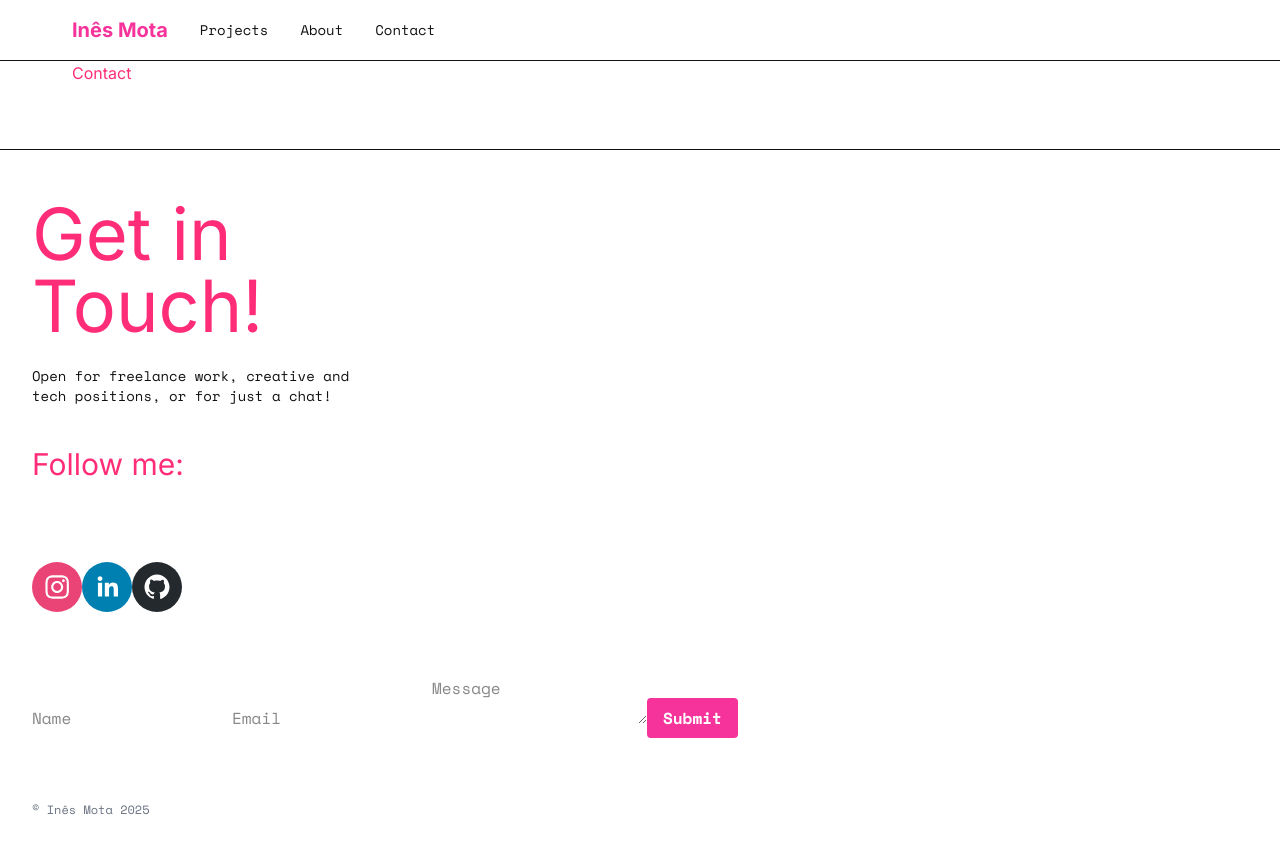
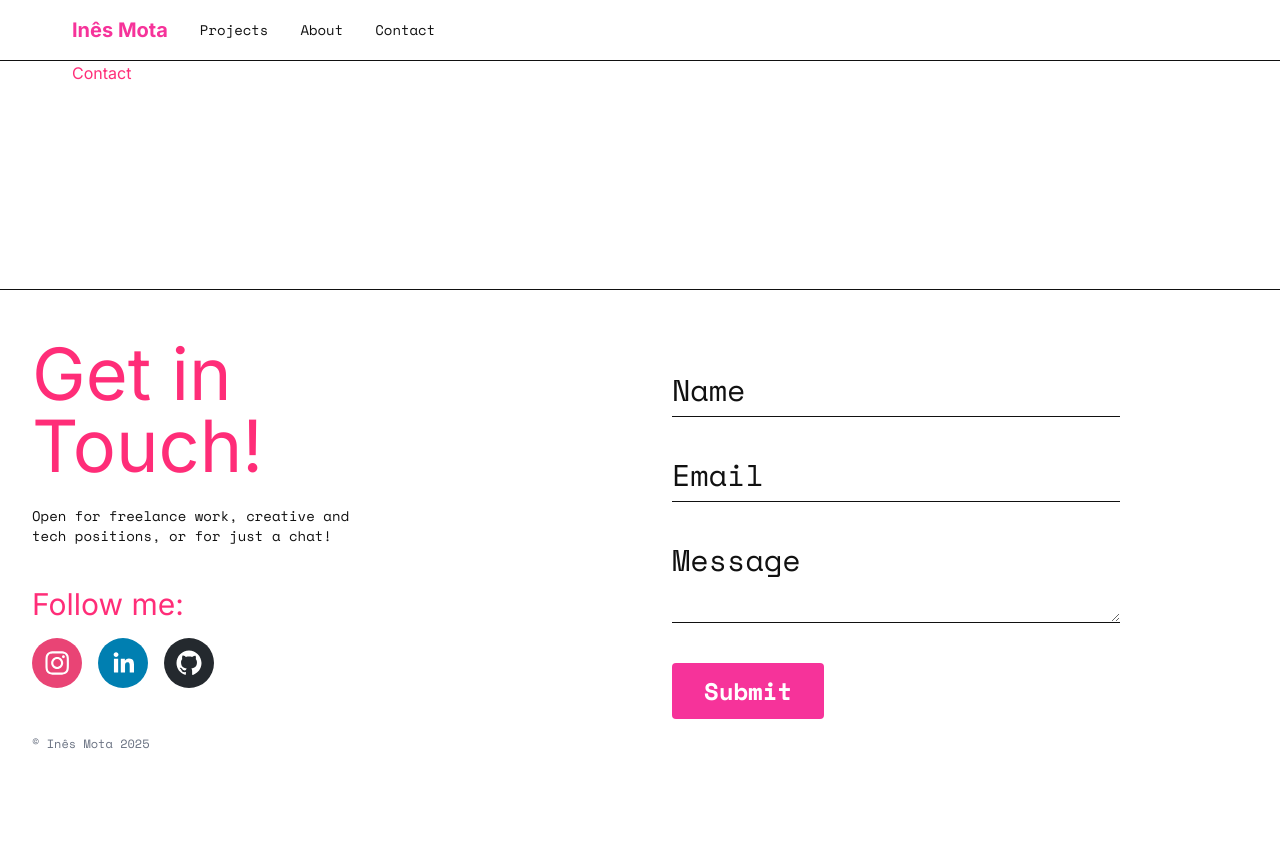
Before and after one commit to Ines1299/my-portfolio, a React (Vite) app: page /contact in a window 1280 px wide. Shown: the top 854 px of the page. After the commit the page ends 800 px from the top, so only its background shows below. Built offline with nearby package versions, Linux system fonts and the light colour scheme; no server answers.

Commit message:
fixed footer

```diff
--- a/src/components/Contact.tsx
+++ b/src/components/Contact.tsx
@@ -28,14 +28,35 @@ export default function Contact() {
   };
 
   return (
-    <form ref={form} onSubmit={sendEmail}>
-      <input type="text" name="user_name" placeholder="Name" required />
-      <input type="email" name="user_email" placeholder="Email" required />
-      <textarea name="message" placeholder="Message" required />
+    <form
+      ref={form}
+      onSubmit={sendEmail}
+      className="w-full max-w-md flex flex-col gap-10"
+    >
+      <input
+        type="text"
+        name="user_name"
+        placeholder="Name"
+        required
+        className="bg-transparent border-b border-black outline-none text-3xl pb-2 placeholder-black"
+      />
+      <input
+        type="email"
+        name="user_email"
+        placeholder="Email"
+        required
+        className="bg-transparent border-b border-black outline-none text-3xl pb-2 placeholder-black"
+      />
+      <textarea
+        name="message"
+        placeholder="Message"
+        required
+        className="bg-transparent border-b border-black outline-none text-3xl pb-2 placeholder-black"
+      />
       <button
         type="submit"
         disabled={loading}
-        className=" bg-pink-500 hover:bg-pink-400 text-white font-bold py-2 px-4 rounded"
+        className=" bg-pink-500 hover:bg-pink-400 text-white px-8 py-3 text-2xl w-fit transition font-bold rounded"
       >
         {loading ? "Sending..." : "Submit"}
       </button>
--- a/src/components/Footer.tsx
+++ b/src/components/Footer.tsx
@@ -4,30 +4,35 @@ import Contact from "./Contact";
 function Footer() {
   return (
     <footer className="border-t border-black px-8 py-12 mt-16">
-      {/* flex justify-between items-center */}
-      <div className="grid md:grid-cols2 gap-16 ">
+      <div className="max-w-7xl mx-auto grid md:grid-cols-2 gap-16 ">
         {/*LEFT*/}
         <div className="flex flex-col justify-between">
           <div>
             <h2 className="text-6xl md:text-7xl font-light leading-none mb-6 ">
               Get in <br /> Touch!
             </h2>
+
             <p className="max-w-xs text-sm mb-10">
               Open for freelance work, creative and tech positions, or for just
               a chat!{" "}
             </p>
+
             <h3 className="text-3xl mb-4">Follow me:</h3>
+
+            <div className="flex gap-4">
+              <SocialIcon url="https://www.instagram.com/i.nesart/" />
+              <SocialIcon url="https://linkedin.com" />
+              <SocialIcon url="https://github.com" />
+            </div>
           </div>
+
+          <p className="text-xs text-gray-500 mt-12">© Inês Mota 2025</p>
         </div>
-        <div>
-          <SocialIcon url="https://www.instagram.com/i.nesart/" />
-          <SocialIcon url="https://linkedin.com" />
-          <SocialIcon url="https://github.com" />
-        </div>
-        <div>
+
+        {/*Right*/}
+        <div className="flex items-center">
           <Contact />
         </div>
-        <p className="text-xs text-gray-500">© Inês Mota 2025</p>
       </div>
     </footer>
   );
```
